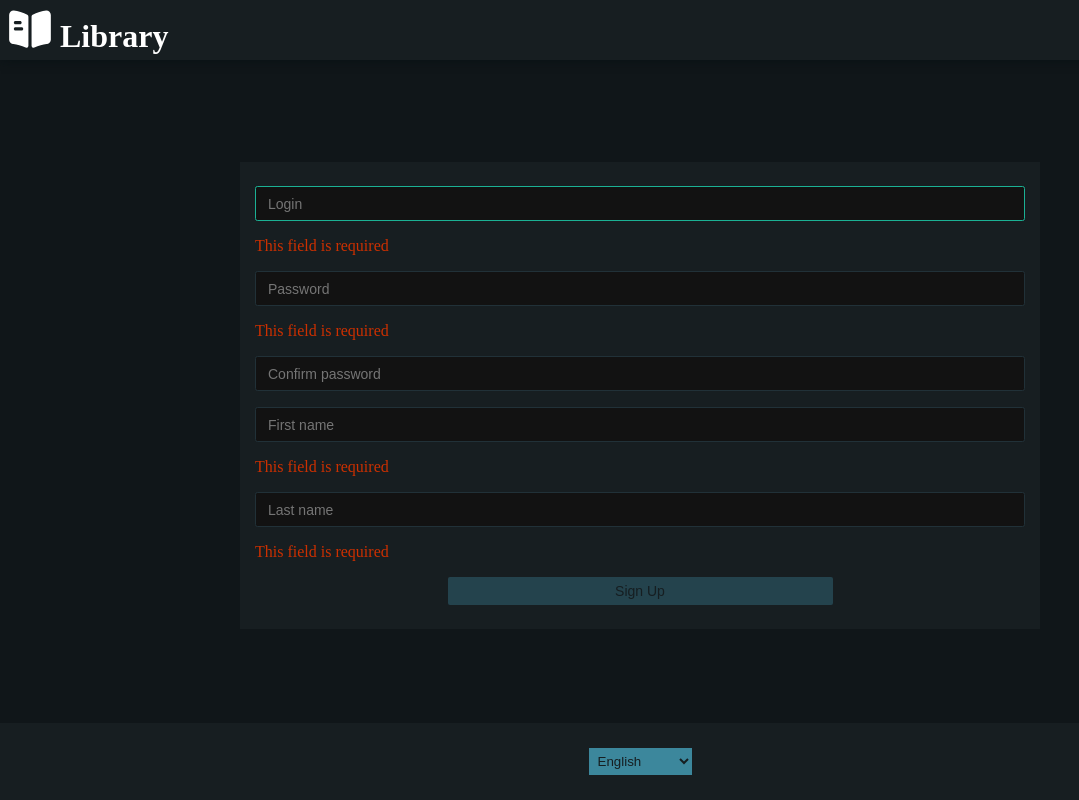
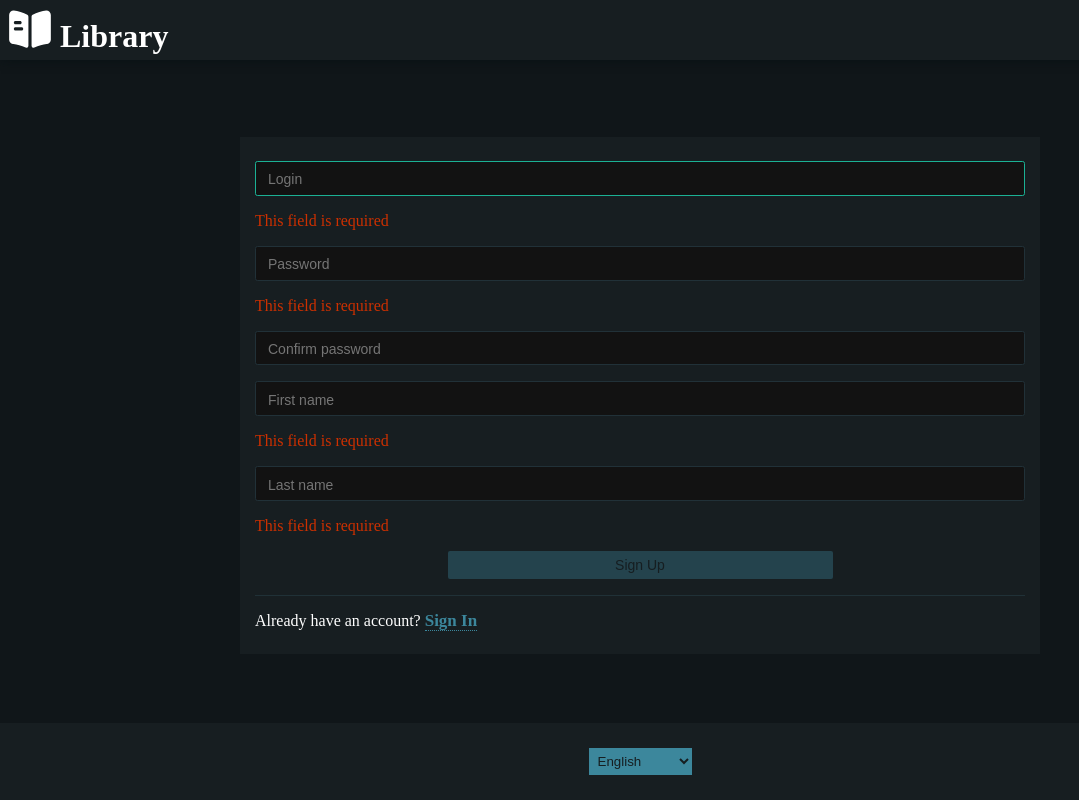
Before and after one commit to SirJohanot/library-react, a React (Create React App) app: page /sign-up in a window 1280 px wide. Shown: the whole page, without its empty margins (0-1079 px from the left). Built offline with nearby package versions, Linux system fonts and the light colour scheme.

Commit message:
added additional messages to SignIn and SignUp

```diff
--- a/src/i18n/messages.js
+++ b/src/i18n/messages.js
@@ -75,7 +75,9 @@ export const messages = {
         fieldRequired: 'This field is required',
         passwordsDoNotMatch: 'Passwords do not match',
         alphabetical: 'This field must start with an alphabetical character',
-        failure: 'Failure'
+        failure: 'Failure',
+        dontHaveAnAccount: 'Don\'t have an account?',
+        alreadyHaveAnAccount: 'Already have an account?'
     },
     [LOCALES.RUSSIAN]: {
         appName: 'Библиотека',
@@ -151,7 +153,9 @@ export const messages = {
         fieldRequired: 'Это поле обязательно',
         passwordsDoNotMatch: 'Пароли не совпадают',
         alphabetical: 'Это поле должно начинаться с буквы',
-        failure: 'Неудача'
+        failure: 'Неудача',
+        dontHaveAnAccount: 'Нету аккаунта?',
+        alreadyHaveAnAccount: 'Уже есть аккаунт?'
     },
     [LOCALES.BELARUSIAN]: {
         appName: 'Бібліятэка',
@@ -227,6 +231,8 @@ export const messages = {
         fieldRequired: 'Гэта поле абавязкова',
         passwordsDoNotMatch: 'Паролі не супадаюць',
         alphabetical: 'Гэтае поле павінна пачынацца з літары',
-        failure: 'Няўдача'
+        failure: 'Няўдача',
+        dontHaveAnAccount: 'Няма акаўнта?',
+        alreadyHaveAnAccount: 'Ужо ёсць акаўнт?'
     }
 }
--- a/src/pages/SignIn.js
+++ b/src/pages/SignIn.js
@@ -112,7 +112,8 @@ export default function SignIn() {
                     <button type="submit" className="btn"><FormattedMessage id="signInLocale" /></button>
                 </div>
                 <div className="b-outline"></div>
-                <div className="centered">
+                <div>
+                    <span>{intl.formatMessage({ id: "dontHaveAnAccount" }) + " "}</span>
                     <Link to="/sign-up" className="link dotted-link">
                         <FormattedMessage id="signUp" />
                     </Link>
--- a/src/pages/SignUp.js
+++ b/src/pages/SignUp.js
@@ -1,6 +1,6 @@
 import React, { useCallback, useEffect, useRef, useState } from 'react';
 import { FormattedMessage, useIntl } from 'react-intl';
-import { useNavigate } from 'react-router-dom';
+import { Link, useNavigate } from 'react-router-dom';
 import axios from '../api/axios';
 import { isHumanName } from '../utility/validator';
 
@@ -202,6 +202,13 @@ export default function SignUp() {
                 <div className="centered">
                     <button className="btn" disabled={formHasErrors()}><FormattedMessage id="signUp" /></button>
                 </div>
+                <div className="b-outline"></div>
+                <div>
+                    <span>{intl.formatMessage({ id: "alreadyHaveAnAccount" }) + " "}</span>
+                    <Link to="/sign-in" className="link dotted-link">
+                        <FormattedMessage id="signInLocale" />
+                    </Link>
+                </div>
             </form>
         </div>
     );
```
